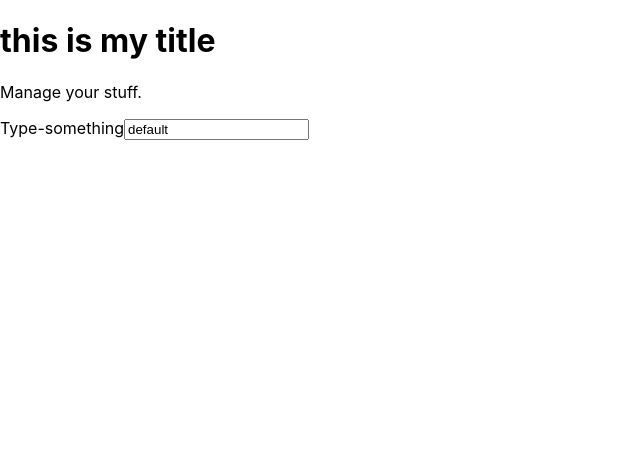
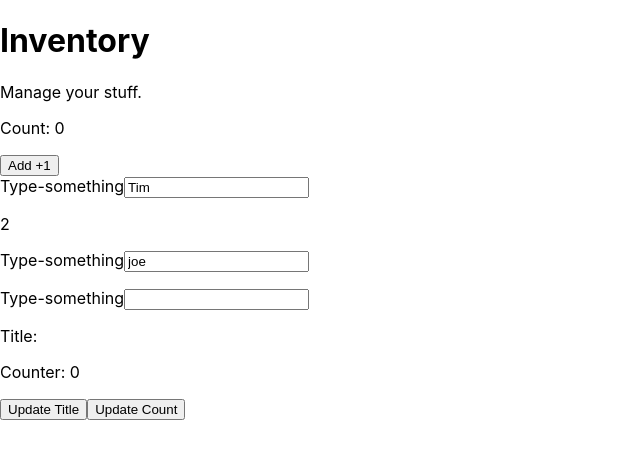
Before and after one commit to CodeWarrior-debug/techwtim-react, a React (Create React App) app: page / in a window 1280 px wide. Shown: the top 458 px of the page, without its empty margins (0-640 px from the left). Built offline with nearby package versions, Linux system fonts and the light colour scheme.

Commit message:
through vid 5

```diff
--- a/src/App.js
+++ b/src/App.js
@@ -1,28 +1,59 @@
-import './App.css';
-import Info from './components/Info'
+import "./App.css";
+import Info from "./components/Info";
+import { useState } from "react";
 
 function App() {
   return (
     <>
-<Info />
-<AddItem />
-</>
-
+      <Info title="Inventory" />
+      <AddItem title="goodness" text="Tim" number={2} />
+      <AddItem text="joe" />
+      <AddItem />
+      <ButtonState />
+    </>
   );
 }
 
-
-
-function AddItem(){
-  const value = "default";
-
-
+function AddItem(props) {
   return (
     <form>
       <label for="text-form">Type-something</label>
-      <input type="text" value={value} id="text-form"/>
+      <input type="text" value={props.text} id="text-form" />
+      <p>{props.number}</p>
     </form>
-  )
+  );
+}
+
+function ButtonState() {
+  const [title, setTitle] = useState("");
+  const [count, setCount] = useState(0);
+
+  const updateTitleClicked = () => {
+    setTitle("New Title") ;
+  };
+
+  const updateCounterClicked = () => {
+    setCount(count + 1) ;
+  };
+
+  function Data(props) {
+    return (
+      <div>
+        <Data title={title} count={count} />
+        <p>Title: {props.title}</p>
+        <p>Count: {props.count}</p>
+      </div>
+    );
+  }
+
+  return (
+    <>
+      <p>Title: {title} </p>
+      <p>Counter: {count} </p>
+      <button onClick={updateTitleClicked}>Update Title </button>
+      <button onClick={updateCounterClicked}>Update Count</button>
+    </>
+  );
 }
 
 export default App;
--- a/src/components/Info/index.js
+++ b/src/components/Info/index.js
@@ -1,18 +1,41 @@
 import React from "react";
 
-function Info() {
-  const title = "this is my title";
+
+// Info.defaultProps={
+//   title:'Default'
+// }
+
+class Info extends React.Component {
+
+  constructor(props) {
+    super(props);
+    console.log(props);
+    this.state = {
+      count:0,
+    };
+    this.buttonPressed =this.buttonPressed.bind(this)
+  }
+
+  buttonPressed(){
+    this.setState({
+      count:this.state.count +1,
+    })
+  }
+
+  render(props) {
     const showTitle = true;
+    const title = this.props.title;
 
     if (showTitle) {
       return (
         <>
           <h1>{title}</h1>
           <p>Manage your stuff.</p>
+          <p>Count: {this.state.count}</p>
+          <button onClick={this.buttonPressed} > Add +1 </button>
         </>
       );
-  } else {
-    return <p>empty</p>;
+    }
   }
   }
 
```
Lines whose indentation alone changed are shown as unchanged.
